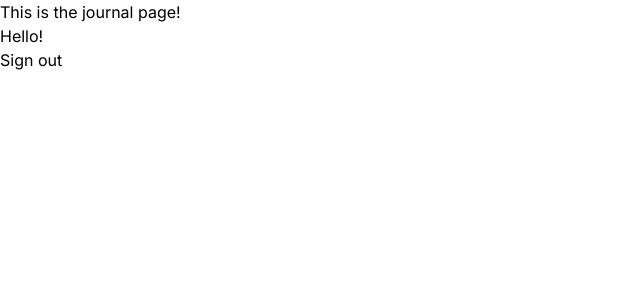
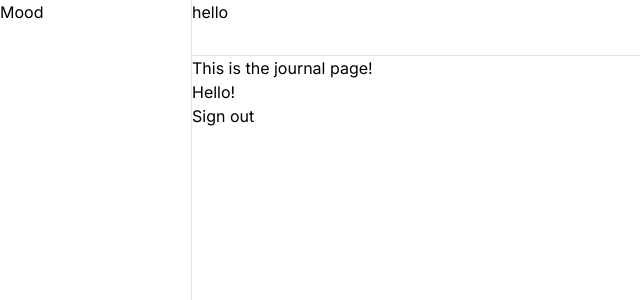
Before and after one commit to adam-peter/clarity-journal, a Next.js app: page /journal in a window 1280 px wide. Shown: the top 300 px of the page, without its empty margins (0-640 px from the left). Built offline with nearby package versions, Linux system fonts and the light colour scheme.

Commit message:
journal layout / page setup

```diff
--- /dev/null
+++ b/app/(dashboard)/layout.tsx
@@ -0,0 +1,19 @@
+import React from "react";
+
+const DashboardLayout = ({ children }: Props) => {
+  return (
+    <div className="relative h-screen w-screen">
+      <aside className="absolute left-0 top-0 h-full w-48 border-r border-black/10">
+        Mood
+      </aside>
+      <div className="ml-48">
+        <header className="h-14 border-b border-black/10">hello</header>
+        <div>{children}</div>
+      </div>
+    </div>
+  );
+};
+
+type Props = { children: React.ReactNode };
+
+export default DashboardLayout;
```
Also changed, not shown: app/(dashboard)/journal/page.tsx (line endings or trailing spaces).
